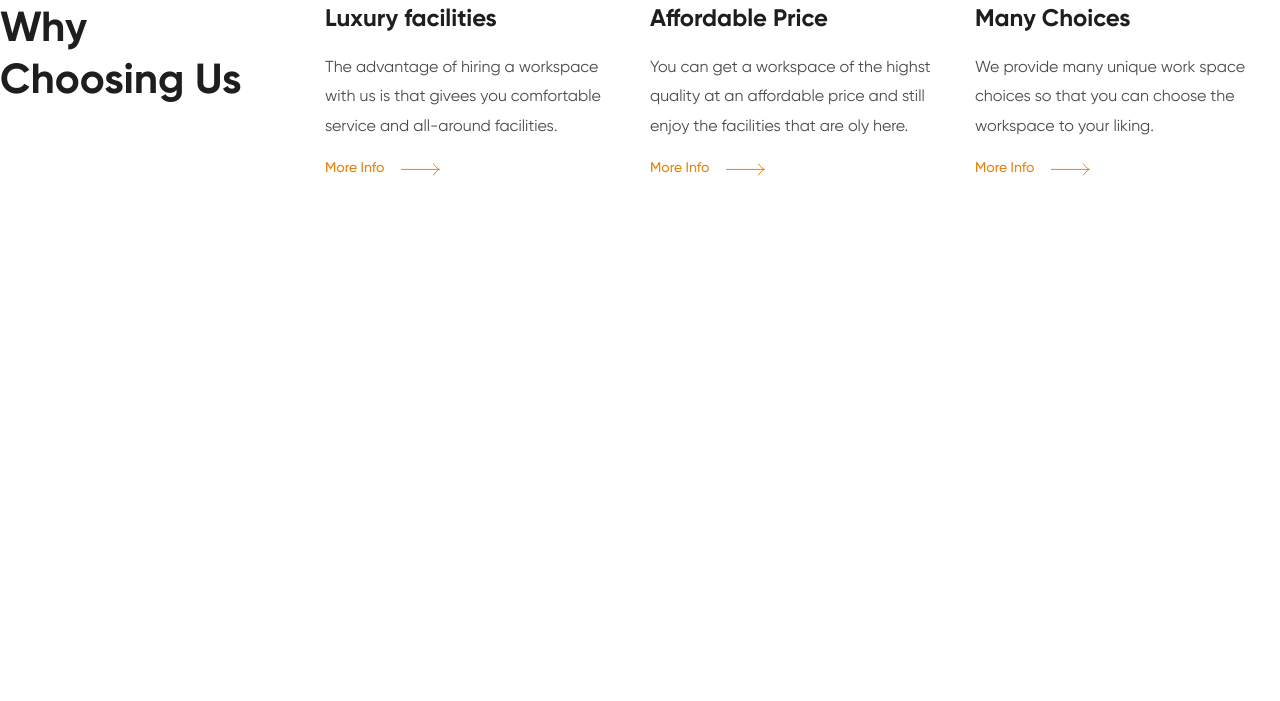
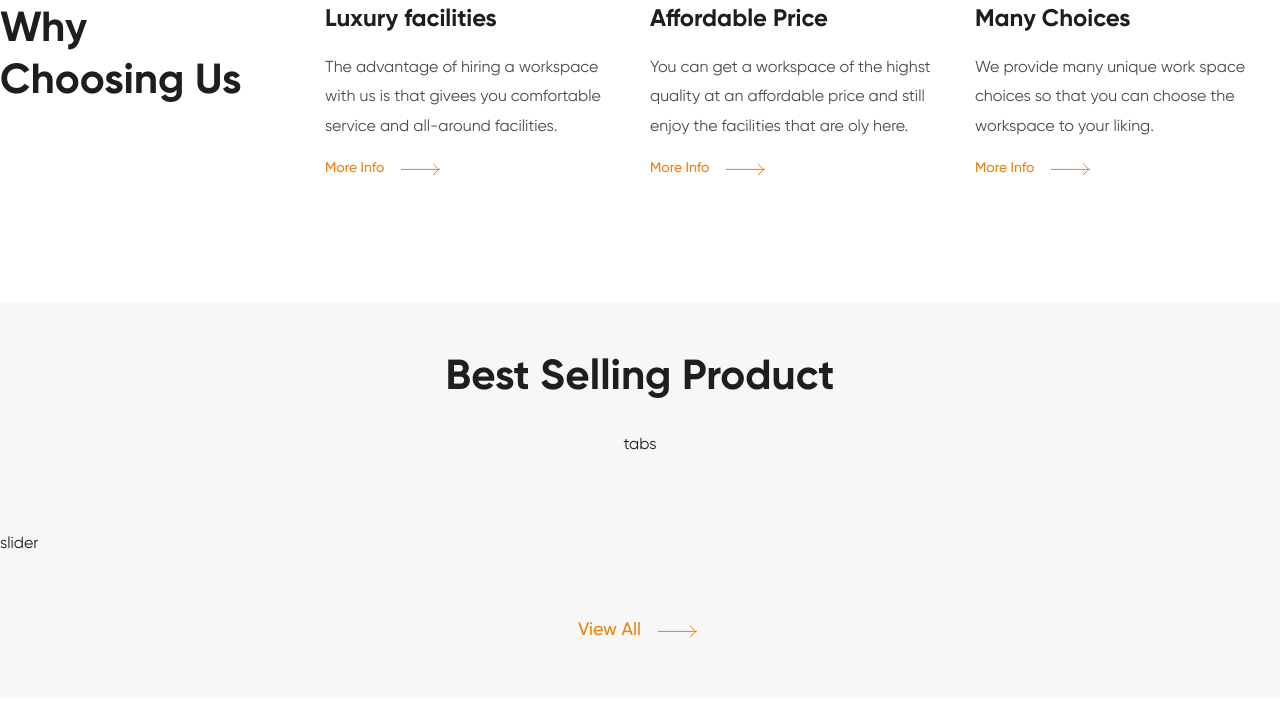
Before and after one commit to IgorKonovalov2002/Panto-html-scss-js, a plain HTML site: page index.html in a window 1280 px wide. Shown: the part 1080-1781 px from the top of the page. Drawn offline with Linux system fonts and the light colour scheme.

Commit message:
version 5

```diff
--- a/index.html
+++ b/index.html
@@ -154,21 +154,32 @@
                 <div class="benefit">
                     <h3 class="benefit__title">Luxury facilities</h3>
                     <p class="benefit__text">The advantage of hiring a workspace with us is that givees you comfortable service and all-around facilities.</p>
-                    <a class="benefit__link" href="#!">More Info</a>
+                    <a class="read-more" href="#!">More Info</a>
                 </div>
 
                 <div class="benefit">
                     <h3 class="benefit__title">Affordable Price</h3>
                     <p class="benefit__text">You can get a workspace of the highst quality at an affordable price and still enjoy the facilities that are oly here.</p>
-                    <a class="benefit__link" href="#!">More Info</a>
+                    <a class="read-more" href="#!">More Info</a>
                 </div>
 
                 <div class="benefit">
                     <h3 class="benefit__title">Many Choices</h3>
                     <p class="benefit__text">We provide many unique work space choices so that you can choose the workspace to your liking.</p>
-                    <a class="benefit__link" href="#!">More Info</a>
+                    <a class="read-more" href="#!">More Info</a>
                 </div>
 
+            </div>
+        </div>
+    </section>
+
+    <section class="products">
+        <div class="container">
+            <h2 class="products__title">Best Selling Product</h2>
+            <div class="products__tabs">tabs</div>
+            <div class="products__slider">slider</div>
+            <div class="products__link">
+                <a class="read-more read-more--large" href="#!">View All</a>
             </div>
         </div>
     </section>
--- a/scss/blocks/_benefit.scss
+++ b/scss/blocks/_benefit.scss
@@ -1,7 +1,3 @@
-.benefit {
-
-}
-
 .benefit__title {
     margin-bottom: 20px;
     font-weight: 700;
@@ -15,20 +11,3 @@
     opacity: 0.8;
 
 }
-
-.benefit__link {
-    display: inline-flex;
-    gap: 13px;
-    align-items: center;
-    color: var(--accent);
-    font-weight: 500;
-    font-size: 14px;
-    line-height: 1.85;
-
-    &::after {
-        content: url('./../img/icons/Arrow-right.svg');
-        height: 24px;
-
-
-    }
-}
--- /dev/null
+++ b/scss/blocks/_products.scss
@@ -0,0 +1,25 @@
+.products {
+    padding: 50px 0;
+    background-color: #F7F7F7;
+}
+
+.products__title {
+    margin-bottom: 32px;
+    text-align: center;
+
+    font-size: 42px;
+    font-weight: 700;
+}
+
+.products__tabs {
+    margin-bottom: 80px;
+    text-align: center;
+}
+
+.products__slider {
+    margin-bottom: 60px;
+}
+
+.products__link {
+    text-align: center;
+}
--- /dev/null
+++ b/scss/blocks/_read-more.scss
@@ -0,0 +1,20 @@
+.read-more {
+    display: inline-flex;
+    gap: 13px;
+    align-items: center;
+    color: var(--accent);
+    font-weight: 500;
+    font-size: 14px;
+    line-height: 1.85;
+
+    &::after {
+        content: url('./../img/icons/Arrow-right.svg');
+        height: 24px;
+
+
+    }
+
+    &--large {
+        font-size: 18px;
+    }
+}
--- a/scss/main.scss
+++ b/scss/main.scss
@@ -15,3 +15,5 @@
 @import './blocks/info-hint';
 @import './blocks/benefits';
 @import './blocks/benefit';
+@import './blocks/products';
+@import './blocks/read-more';
```
Also changed, not shown: css/main.css, 1 other file.
